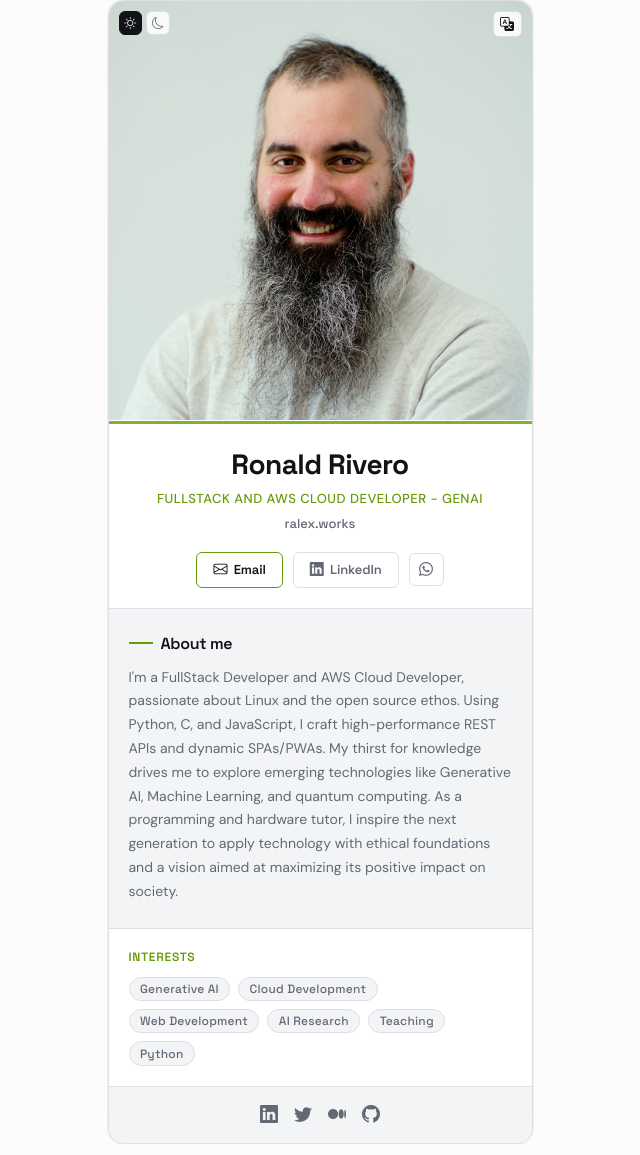
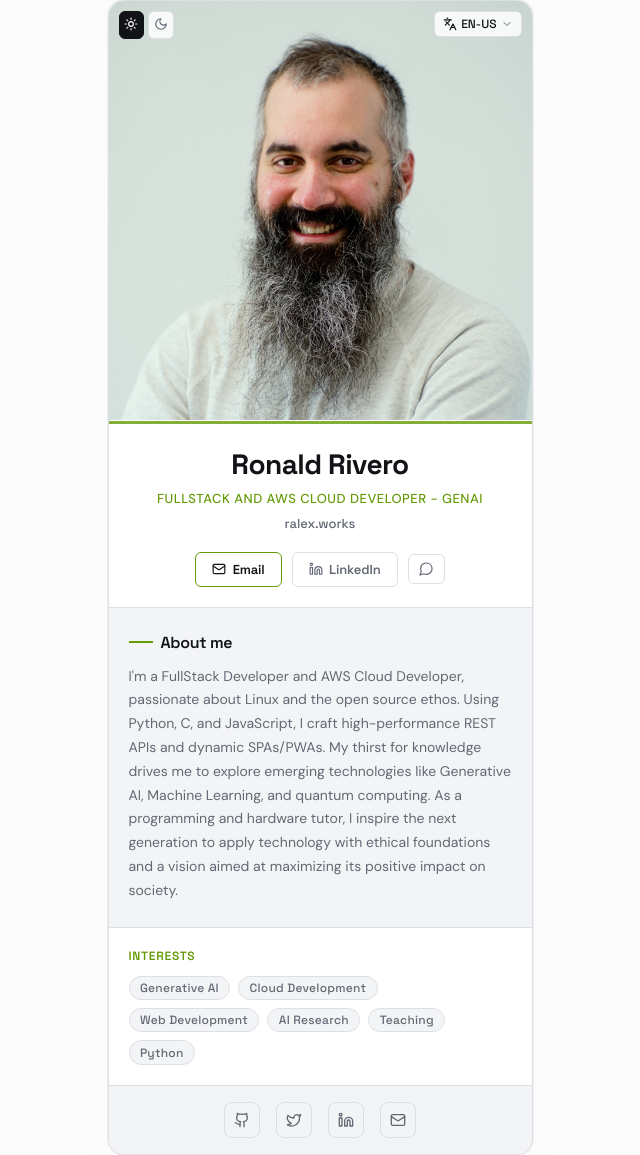
Before and after one commit to ralexrivero/ProBusinessCard, a React (Vite) app: page / in a window 1280 px wide. Shown: the whole page, without its empty margins (320-960 px from the left). Built offline with nearby package versions, Linux system fonts and the light colour scheme.

Commit message:
feat: replace Bootstrap icons with lucide-react components and refine UI styling

```diff
--- a/package.json
+++ b/package.json
@@ -15,6 +15,7 @@
     "i18next": "^22.4.14",
     "i18next-browser-languagedetector": "^8.0.5",
     "i18next-http-backend": "^2.2.0",
+    "lucide-react": "^0.454.0",
     "react": "^18.2.0",
     "react-dom": "^18.2.0",
     "react-helmet-async": "^1.3.0",
--- a/src/App.css
+++ b/src/App.css
@@ -429,17 +429,19 @@ a {
   display: inline-flex;
   align-items: center;
   justify-content: center;
-  width: auto;
-  height: auto;
+  width: 2.25rem;
+  height: 2.25rem;
   margin: 0;
-  font-size: 1.125rem;
+  border: 1px solid hsl(var(--border-gray));
+  border-radius: 0.5rem;
   color: hsl(var(--text-secondary));
-  transition: color 0.2s ease, transform 0.2s ease;
+  transition: all 0.2s ease;
 }
 
 .social-icon:hover {
   color: hsl(var(--lime-neon));
-  transform: translateY(-1px);
+  border-color: hsl(var(--lime-neon));
+  transform: translateY(-2px);
 }
 
 /* =========================================================
@@ -459,12 +461,15 @@ a {
 
 .lang-toggle-btn {
   cursor: pointer;
+  display: flex;
+  align-items: center;
+  gap: 0.25rem;
   font-size: 0.875rem;
   color: hsl(var(--text-primary));
   background: hsl(var(--surface-raised) / 0.85);
   backdrop-filter: blur(8px);
   border-radius: 0.375rem;
-  padding: 0.3rem 0.4rem;
+  padding: 0.3rem 0.5rem;
   border: 1px solid hsl(var(--border-gray));
   transition: all 0.2s ease;
   line-height: 1;
@@ -473,6 +478,21 @@ a {
 .lang-toggle-btn:hover {
   background: hsl(var(--surface-raised));
   border-color: hsl(var(--text-secondary));
+}
+
+.lang-code {
+  font-family: "Space Grotesk", sans-serif;
+  font-weight: 500;
+  font-size: 0.75rem;
+}
+
+.chevron-icon {
+  transition: transform 0.2s ease;
+  color: hsl(var(--text-secondary));
+}
+
+.chevron-icon.rotate-180 {
+  transform: rotate(180deg);
 }
 
 .lang-dropdown {
--- a/src/components/footer.jsx
+++ b/src/components/footer.jsx
@@ -1,3 +1,5 @@
+import { Github, Twitter, Linkedin, Mail } from 'lucide-react';
+
 const Footer = () => {
   return (
     <footer className="footer-body">
@@ -7,11 +9,11 @@ const Footer = () => {
             <a
               target="_blank"
               rel="noopener noreferrer"
-              href="https://www.linkedin.com/in/ronald-rivero/"
+              href="https://github.com/ralexrivero"
               className="social-icon"
-              aria-label="LinkedIn"
+              aria-label="GitHub"
             >
-              <i className="bi bi-linkedin" aria-hidden="true"></i>
+              <Github size={16} aria-hidden="true" />
             </a>
           </li>
           <li>
@@ -22,29 +24,27 @@ const Footer = () => {
               className="social-icon"
               aria-label="Twitter"
             >
-              <i className="bi bi-twitter" aria-hidden="true"></i>
+              <Twitter size={16} aria-hidden="true" />
             </a>
           </li>
           <li>
             <a
               target="_blank"
               rel="noopener noreferrer"
-              href="https://medium.com/@ralexrivero"
+              href="https://www.linkedin.com/in/ronald-rivero/"
               className="social-icon"
-              aria-label="Medium"
+              aria-label="LinkedIn"
             >
-              <i className="bi bi-medium" aria-hidden="true"></i>
+              <Linkedin size={16} aria-hidden="true" />
             </a>
           </li>
           <li>
             <a
-              target="_blank"
-              rel="noopener noreferrer"
-              href="https://github.com/ralexrivero"
+              href="mailto:ralexrivero@gmail.com"
               className="social-icon"
-              aria-label="GitHub"
+              aria-label="Email"
             >
-              <i className="bi bi-github" aria-hidden="true"></i>
+              <Mail size={16} aria-hidden="true" />
             </a>
           </li>
         </ul>
--- a/src/components/info.jsx
+++ b/src/components/info.jsx
@@ -1,7 +1,26 @@
 import { useTranslation } from 'react-i18next';
+import { Mail, Linkedin } from 'lucide-react';
 import profilePic from '../../img/ronald_rivero_profile_hd.jpg';
 import Lang from './lang';
 import Theme from './theme';
+
+const WhatsAppIcon = ({ size = 14, className }) => (
+  <svg
+    xmlns="http://www.w3.org/2000/svg"
+    width={size}
+    height={size}
+    viewBox="0 0 24 24"
+    fill="none"
+    stroke="currentColor"
+    strokeWidth="1.75"
+    strokeLinecap="round"
+    strokeLinejoin="round"
+    className={className}
+    style={{ display: 'inline-block', verticalAlign: 'middle' }}
+  >
+    <path d="M21 11.5a8.38 8.38 0 0 1-.9 3.8 8.5 8.5 0 0 1-7.6 4.7 8.38 8.38 0 0 1-3.8-.9L3 21l1.9-5.7a8.38 8.38 0 0 1-.9-3.8 8.5 8.5 0 0 1 4.7-7.6 8.38 8.38 0 0 1 3.8-.9h.5a8.48 8.48 0 0 1 8 8v.5z" />
+  </svg>
+);
 
 const Info = () => {
   const [t] = useTranslation('global');
@@ -49,7 +68,7 @@ const Info = () => {
             className="info-btn btn-email"
             aria-label="Enviar correo electrónico"
           >
-            <i className="bi bi-envelope" aria-hidden="true"></i>
+            <Mail size={14} aria-hidden="true" />
             {t('info.email')}
           </a>
 
@@ -60,7 +79,7 @@ const Info = () => {
             rel="noopener noreferrer"
             aria-label="Perfil de LinkedIn"
           >
-            <i className="bi bi-linkedin" aria-hidden="true"></i>
+            <Linkedin size={14} aria-hidden="true" />
             {t('info.linkedin')}
           </a>
 
@@ -70,8 +89,9 @@ const Info = () => {
             target="_blank"
             rel="noopener noreferrer"
             aria-label={t('info.whatsapp')}
+            style={{ display: 'inline-flex', alignItems: 'center', justifyContent: 'center' }}
           >
-            <i className="bi bi-whatsapp" aria-hidden="true"></i>
+            <WhatsAppIcon size={16} aria-hidden="true" />
           </a>
         </div>
       </div>
--- a/src/components/lang.jsx
+++ b/src/components/lang.jsx
@@ -1,5 +1,6 @@
 import { useState, useRef, useEffect } from "react";
 import { useTranslation } from "react-i18next";
+import { Languages, ChevronDown } from "lucide-react";
 
 const Lang = () => {
   const [t, i18n] = useTranslation("global");
@@ -30,7 +31,9 @@ const Lang = () => {
         aria-label="Cambiar idioma"
         aria-expanded={open}
       >
-        <i className="bi bi-translate" aria-hidden="true"></i>
+        <Languages size={14} aria-hidden="true" />
+        <span className="lang-code">{current.toUpperCase()}</span>
+        <ChevronDown size={12} className={`chevron-icon ${open ? 'rotate-180' : ''}`} />
       </button>
 
       {open && (
--- a/src/components/theme.jsx
+++ b/src/components/theme.jsx
@@ -1,4 +1,5 @@
 import React, { useState, useEffect } from 'react';
+import { Sun, Moon } from 'lucide-react';
 
 const Theme = () => {
   const [theme, setTheme] = useState(() => {
@@ -32,7 +33,7 @@ const Theme = () => {
         aria-label="Activar modo claro"
         type="button"
       >
-        <i className="bi bi-brightness-high" aria-hidden="true"></i>
+        <Sun size={14} aria-hidden="true" />
       </button>
       <button
         onClick={setDark}
@@ -40,7 +41,7 @@ const Theme = () => {
         aria-label="Activar modo oscuro"
         type="button"
       >
-        <i className="bi bi-moon" aria-hidden="true"></i>
+        <Moon size={14} aria-hidden="true" />
       </button>
     </div>
   );
```
Also changed, not shown: 1 other file (tests, documents, lock files or other folders).
